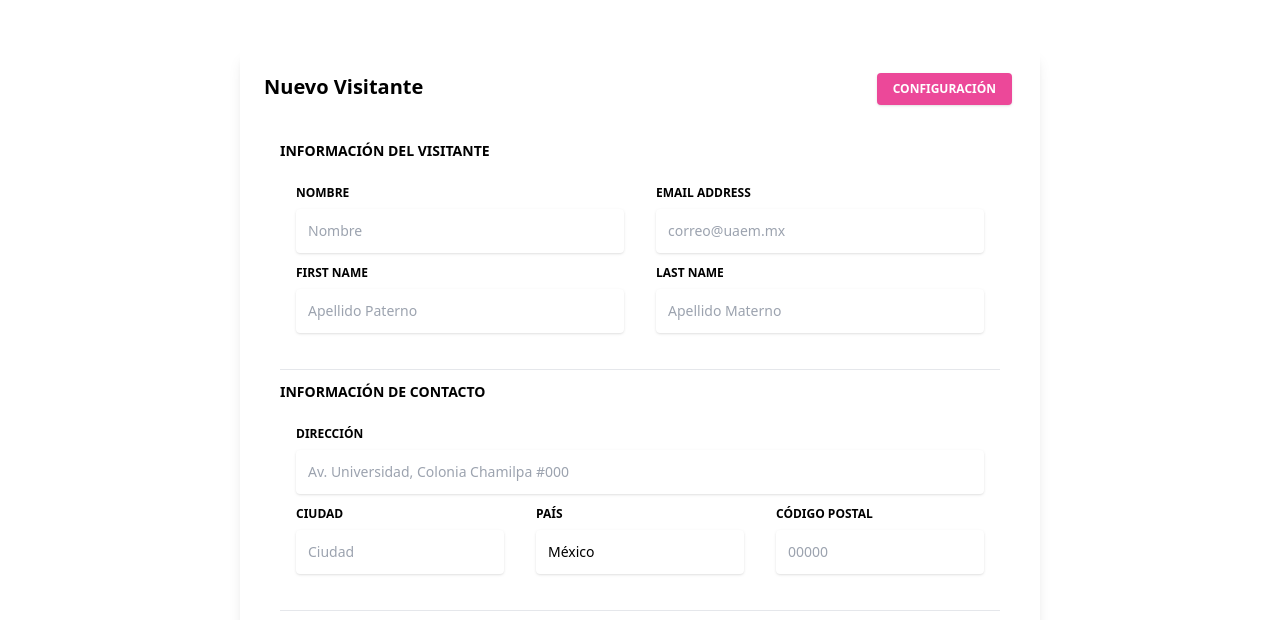
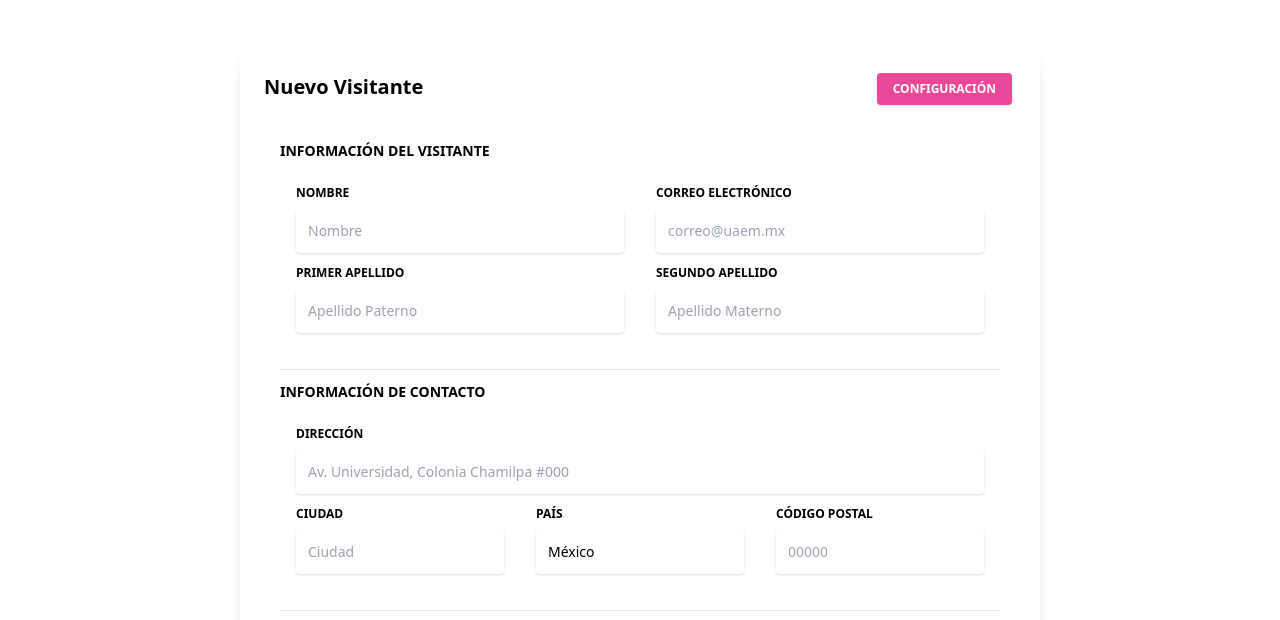
Before and after one commit to LionStoreTeam/Registro-Vehicular-UAEM, a website: page src/index.html in a window 1280 px wide. Shown: the part 172-792 px from the top of the page. Drawn offline with nearby package versions, Linux system fonts and the light colour scheme; files that its build step writes are made by us from their sources.

Commit message:
Registro Vehicular UAEM

```diff
--- a/src/index.html
+++ b/src/index.html
@@ -80,7 +80,7 @@
                         class="block uppercase text-blueGray-600 text-xs font-bold mb-2"
                         htmlfor="grid-password"
                       >
-                        Email address
+                        Correo Electrónico
                       </label>
                       <input
                         type="email"
@@ -95,7 +95,7 @@
                         class="block uppercase text-blueGray-600 text-xs font-bold mb-2"
                         htmlfor="grid-password"
                       >
-                        First Name
+                        Primer Apellido
                       </label>
                       <input
                         type="text"
@@ -110,7 +110,7 @@
                         class="block uppercase text-blueGray-600 text-xs font-bold mb-2"
                         htmlfor="grid-password"
                       >
-                        Last Name
+                        Segundo Apellido
                       </label>
                       <input
                         type="text"
```
